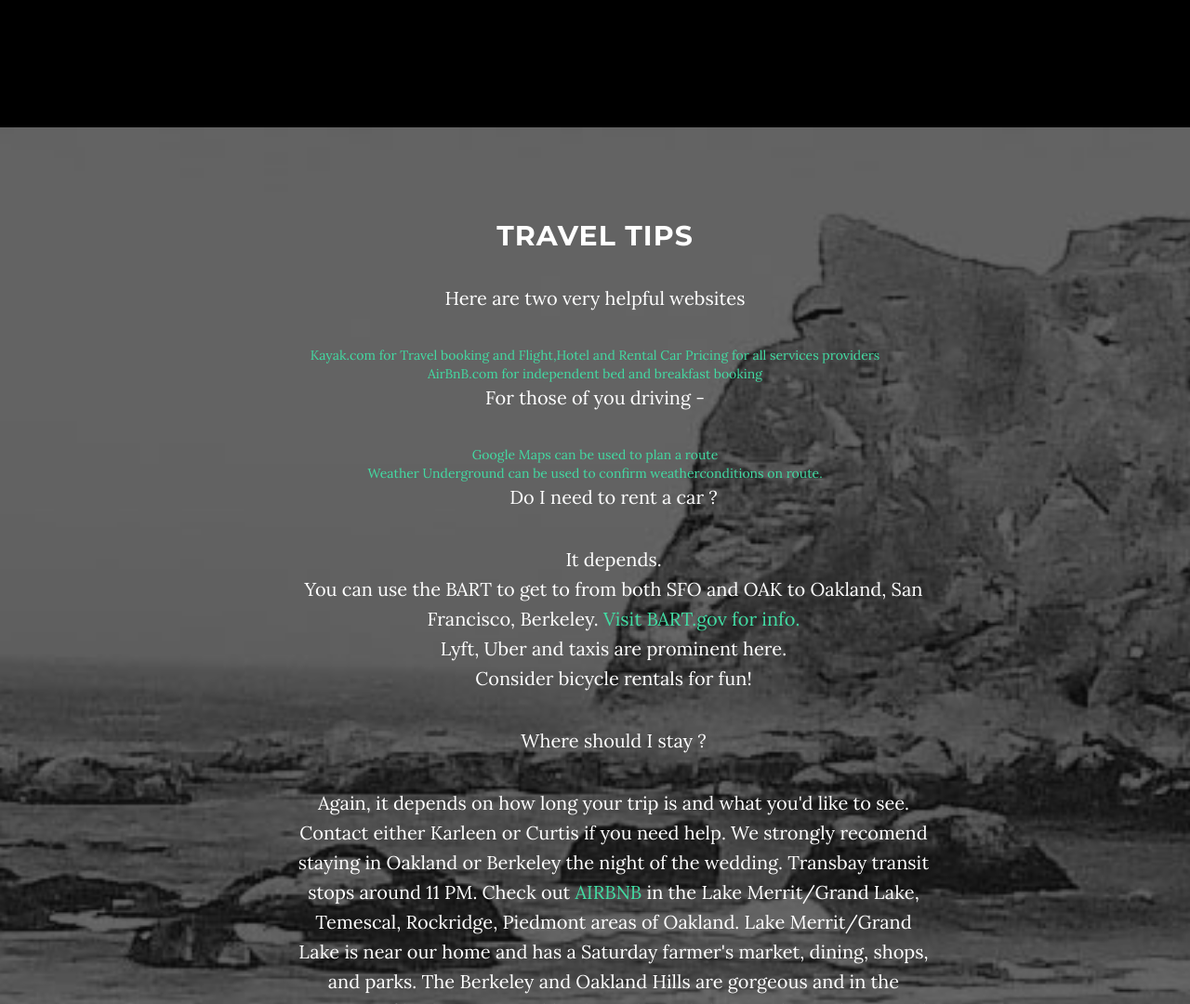
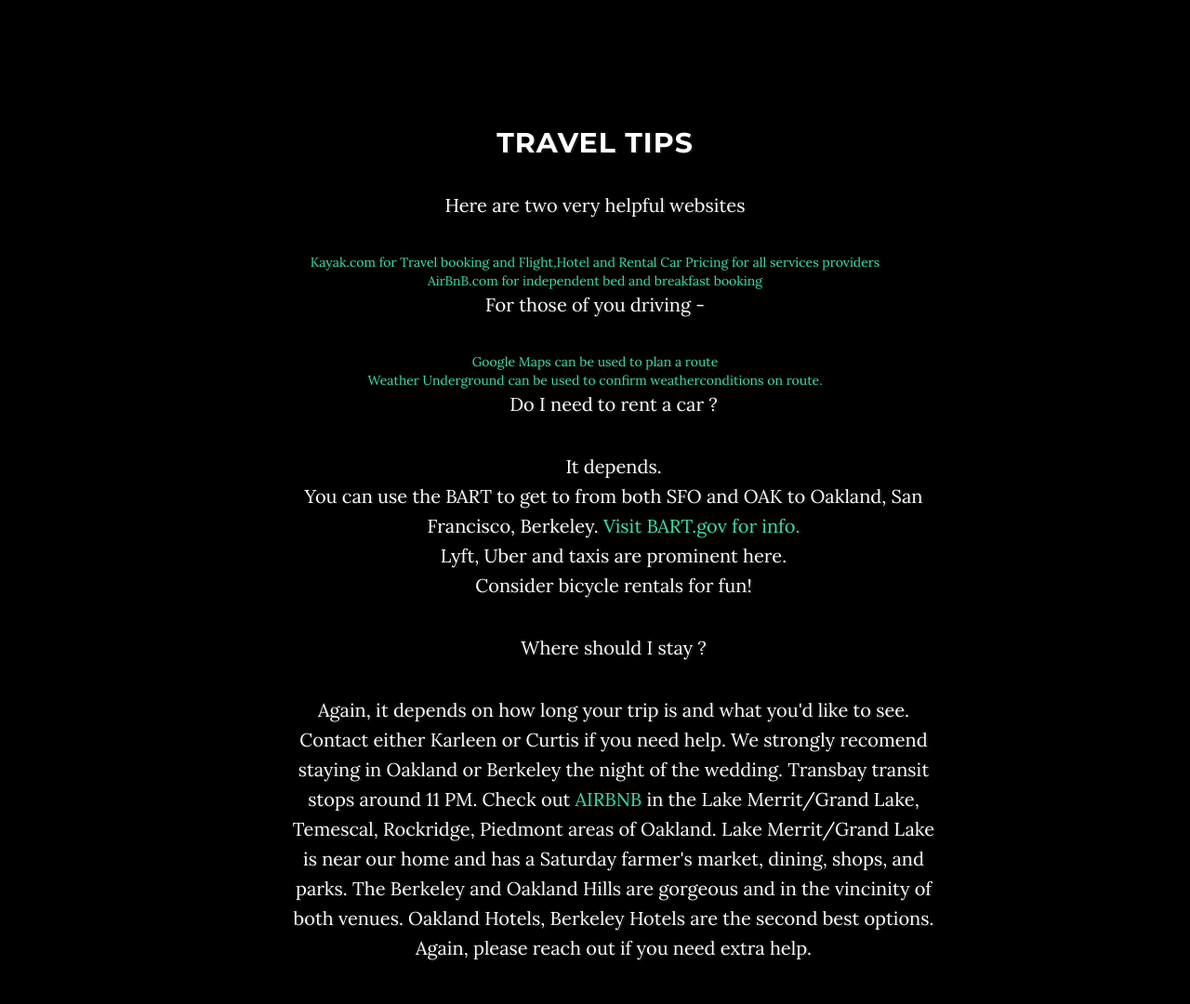
Before and after one commit to robotarmy/wedding, a website: page index.html in a window 1280 px wide. Shown: the part 1720-2800 px from the top of the page at 93% size. Drawn offline with nearby package versions, Linux system fonts and the light colour scheme; some packages are replaced by stand-ins of ours.

Commit message:
Update index.html

```diff
--- a/index.html
+++ b/index.html
@@ -69,7 +69,7 @@
     </nav>
 
     <!-- Intro Header -->
-    <header class="intro">
+    <header class="intro black-shadow">
         <div class="intro-body">
             <div class="container">
                 <div class="row">
@@ -115,9 +115,8 @@
     </section>
 
     <!-- Travel Section -->
-    <section id="travel" class="content-section text-center">
-        <div class="download-section">
-            <div class="container">
+    <section id="travel" class="black-shadow content-section text-center container">
+            <div class="row">
                 <div class="col-lg-8 col-lg-offset-2">
                     <h2>Travel Tips</h2>
                     <p>Here are two very helpful websites</p>
@@ -156,7 +155,6 @@
                   </ul>
                 </div>
             </div>
-        </div>
     </section>
 
     <!-- Favorites Section -->
```
